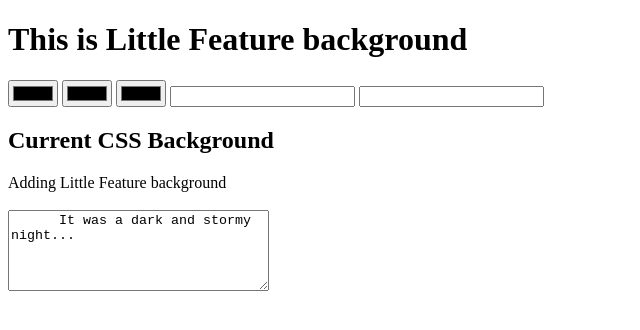
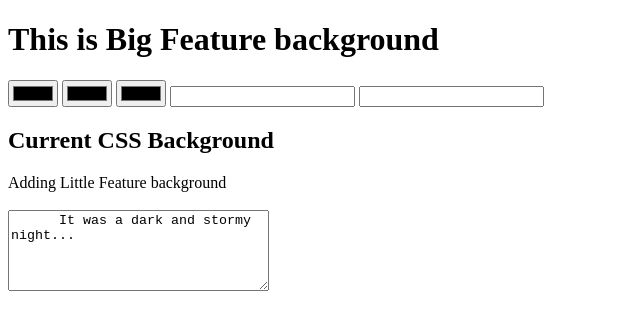
Before and after one commit to Filat1/background-generator10, a plain HTML site: page index.html in a window 1280 px wide. Shown: the whole page, without its empty margins (0-640 px from the left). Drawn offline with Linux system fonts and the light colour scheme.

Commit message:
ad big feature 2

```diff
--- a/index.html
+++ b/index.html
@@ -7,7 +7,7 @@
 </head>
 
 <body>
-  <h1>This is Little Feature background</h1>
+  <h1>This is Big Feature background</h1>
   <input class="color1" type="color">
   <input class="color2" type="color">
   <input class="color3" type="color">
```
